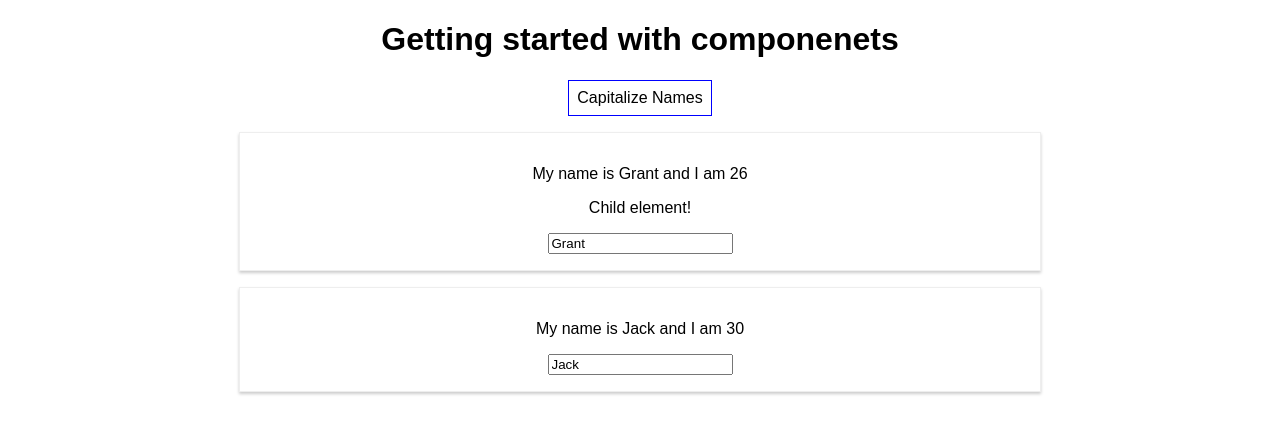
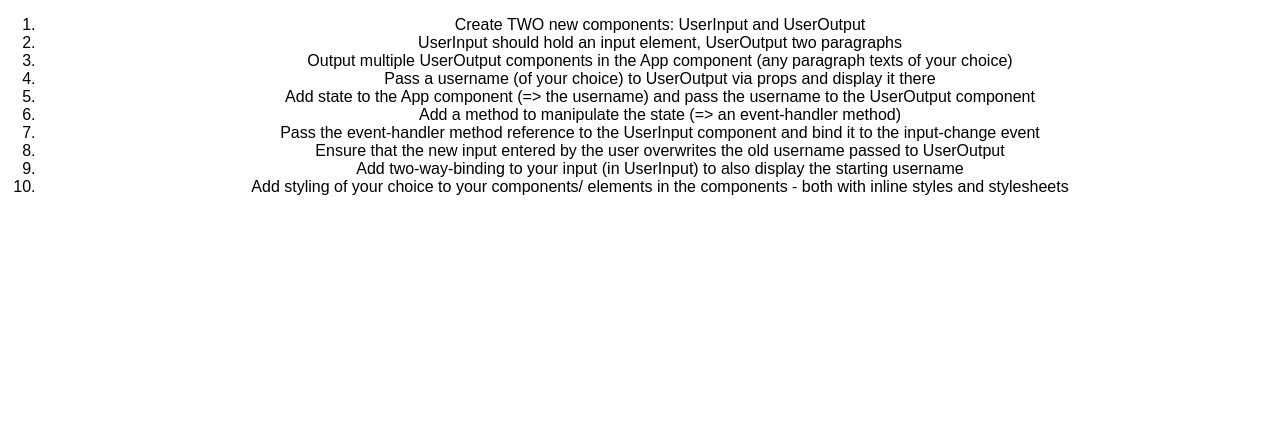
Before and after one commit to grantdwoods/react-udemy, a React (Create React App) app: page / in a window 1280 px wide. Shown: the top 434 px of the page. Built offline with nearby package versions, Linux system fonts and the light colour scheme.

Commit message:
Reset for assignment

```diff
--- a/src/App.js
+++ b/src/App.js
@@ -1,70 +1,22 @@
 import React, { Component } from 'react';
 import './App.css';
-import Person from './Person/Person';
 
 class App extends Component {
-
-  //reserved word in react, only used in class based components
-  state = {
-    persons : [
-      { name: 'Grant', age: 26 },
-      { name: 'Jack', age: 30},
-    ],
-    otherState: 'stuff'
-  }
-
-  onCapitalizeClick = (newName) => {
-    console.log('Clicked!');
-
-    this.setState({
-      persons : [
-          { name: newName, age: 26 },
-          { name: 'JACK', age: 30},
-      ]
-    });
-  }
-
-  onNameChange = (event) =>{
-    this.setState({
-      persons : [
-          { name: 'Grant', age: 26 },
-          { name: event.target.value, age: 30},
-      ]
-    });
-  }
-
   render() {
-
-    const style = {
-      backgroundColor: 'white',
-      font: 'inherit',
-      border: '1px solid blue',
-      padding: '8px',
-      cursor: 'pointer'
-    };
-
     return (
       <div className="App">
-        <h1>Getting started with componenets</h1>
-        <button
-          style={style}
-          onClick={() => this.onCapitalizeClick('GRANT')}>
-          Capitalize Names
-        </button>
-
-        <Person
-          name={this.state.persons[0].name}
-          age={this.state.persons[0].age}
-          click={this.onCapitalizeClick.bind(this, 'Grant')}>
-            <p>Child element!</p>
-        </Person>
-
-        <Person
-        name={this.state.persons[1].name}
-        age={this.state.persons[1].age}
-        changed={this.onNameChange}>
-        </Person>
-
+        <ol>
+          <li>Create TWO new components: UserInput and UserOutput</li>
+          <li>UserInput should hold an input element, UserOutput two paragraphs</li>
+          <li>Output multiple UserOutput components in the App component (any paragraph texts of your choice)</li>
+          <li>Pass a username (of your choice) to UserOutput via props and display it there</li>
+          <li>Add state to the App component (=> the username) and pass the username to the UserOutput component</li>
+          <li>Add a method to manipulate the state (=> an event-handler method)</li>
+          <li>Pass the event-handler method reference to the UserInput component and bind it to the input-change event</li>
+          <li>Ensure that the new input entered by the user overwrites the old username passed to UserOutput</li>
+          <li>Add two-way-binding to your input (in UserInput) to also display the starting username</li>
+          <li>Add styling of your choice to your components/ elements in the components - both with inline styles and stylesheets</li>
+        </ol>
       </div>
     );
   }
--- a/src/Person/Person.css
+++ /dev/null
@@ -1,8 +0,0 @@
-.Person {
-    width: 60%;
-    margin: 16px auto;
-    border: 1px solid #eee;
-    box-shadow: 0 2px 3px #ccc;
-    padding: 16px;
-    text-align: center;
-}
--- a/src/Person/Person.js
+++ /dev/null
@@ -1,14 +0,0 @@
-import React from 'react';
-import './Person.css';
-
-const person = (props) => {
-    return(
-        <div className='Person'>
-            <p onClick={props.click}>My name is {props.name} and I am {props.age}</p>
-            <p>{props.children}</p>
-            <input type="text" onChange={props.changed} value={props.name} />
-        </div>
-    );
-};
-
-export default person;
```
